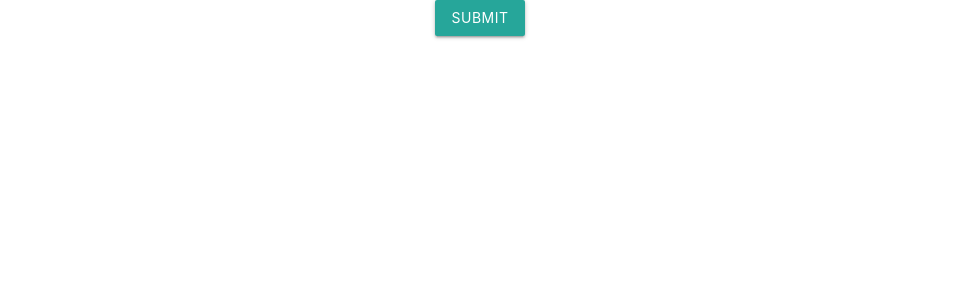
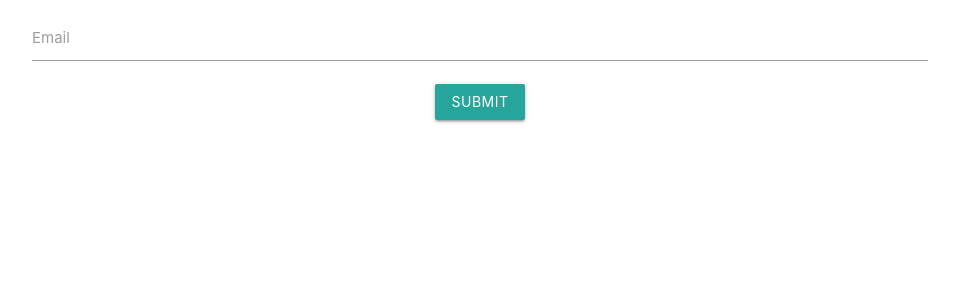
Before and after one commit to akshayjadhav4/FormikControls, a React (Create React App) app: page / in a window 1280 px wide. Shown: the top 300 px of the page, without its empty margins (160-1119 px from the left). Built offline with nearby package versions, Linux system fonts and the light colour scheme.

Commit message:
FormikControl component used for email field

```diff
--- a/src/components/FormikContaier.js
+++ b/src/components/FormikContaier.js
@@ -1,10 +1,15 @@
 import React from "react";
 import * as Yup from "yup";
 import { Formik, Form } from "formik";
+import FormikControl from "./FormikControl";
 function FormikContaier() {
-  const initialValues = {};
+  const initialValues = {
+    email : ""
+  };
 
-  const validationSchema = Yup.object({});
+  const validationSchema = Yup.object({
+    email : Yup.string().email('Inavalid email format').required('Required')
+  });
 
   const onSubmit = (values) => {
     console.log("Form Data", values);
@@ -18,6 +23,12 @@ function FormikContaier() {
     >
       {(formik) => (
         <Form>
+          <FormikControl
+            control="input"
+            type="email"
+            label="Email"
+            name="email"
+          />
           <button type="submit" className="waves-effect waves-light btn">
             Submit
           </button>
```
